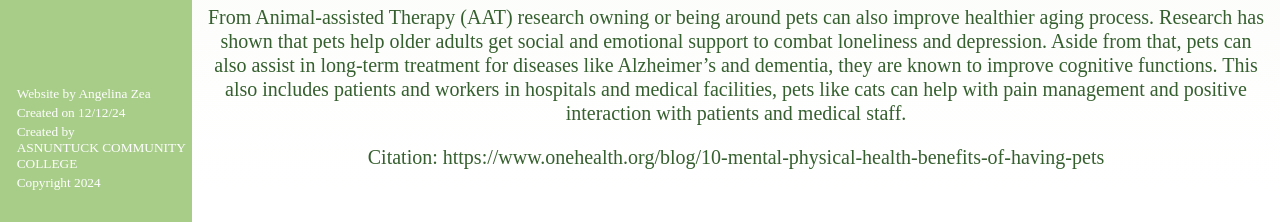
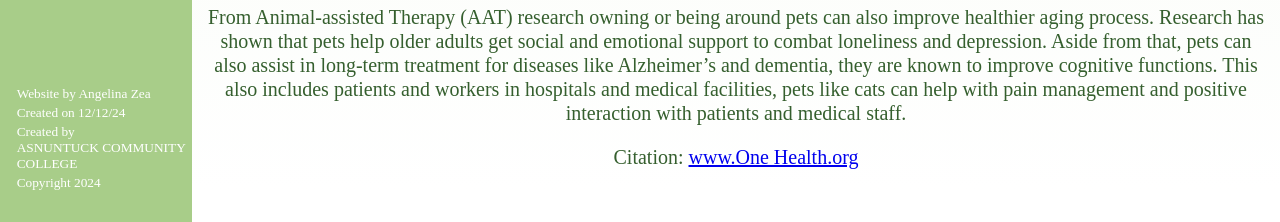
Before and after one commit to AngelinaZea/cautious-lamp, a plain HTML site: page heathbenefits.html in a window 1280 px wide. Shown: the part 578-800 px from the top of the page. Drawn offline with Linux system fonts and the light colour scheme.

Commit message:
final save

```diff
--- a/heathbenefits.html
+++ b/heathbenefits.html
@@ -50,7 +50,7 @@
                 </p>
 
             <div>
-                <p> Citation: https://www.onehealth.org/blog/10-mental-physical-health-benefits-of-having-pets</p>
+                <p> Citation: <a href="https://www.onehealth.org/blog/10-mental-physical-health-benefits-of-having-pets" target="_blank">www.One Health.org</a></p>
             </div>
             <br>
         </main>
```
